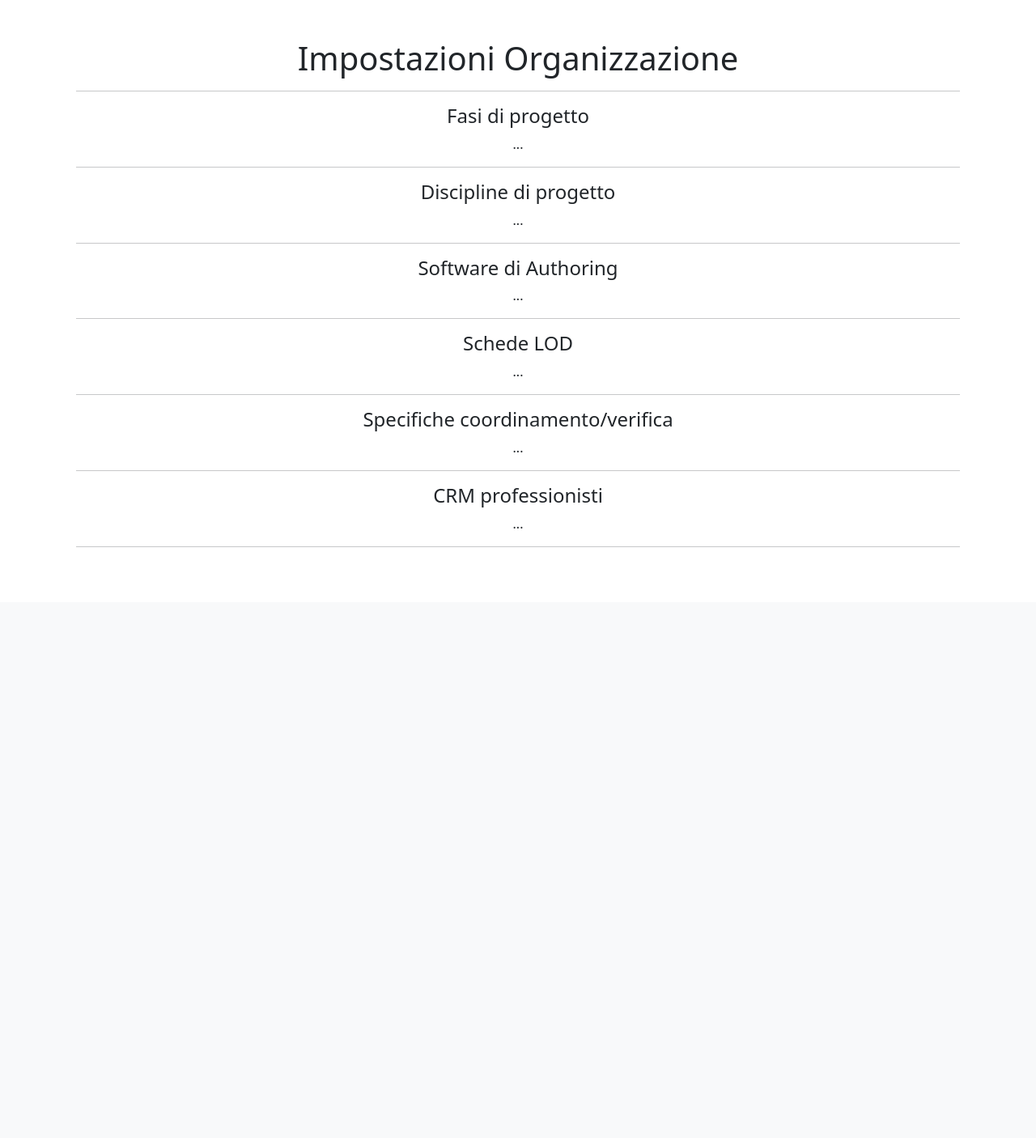
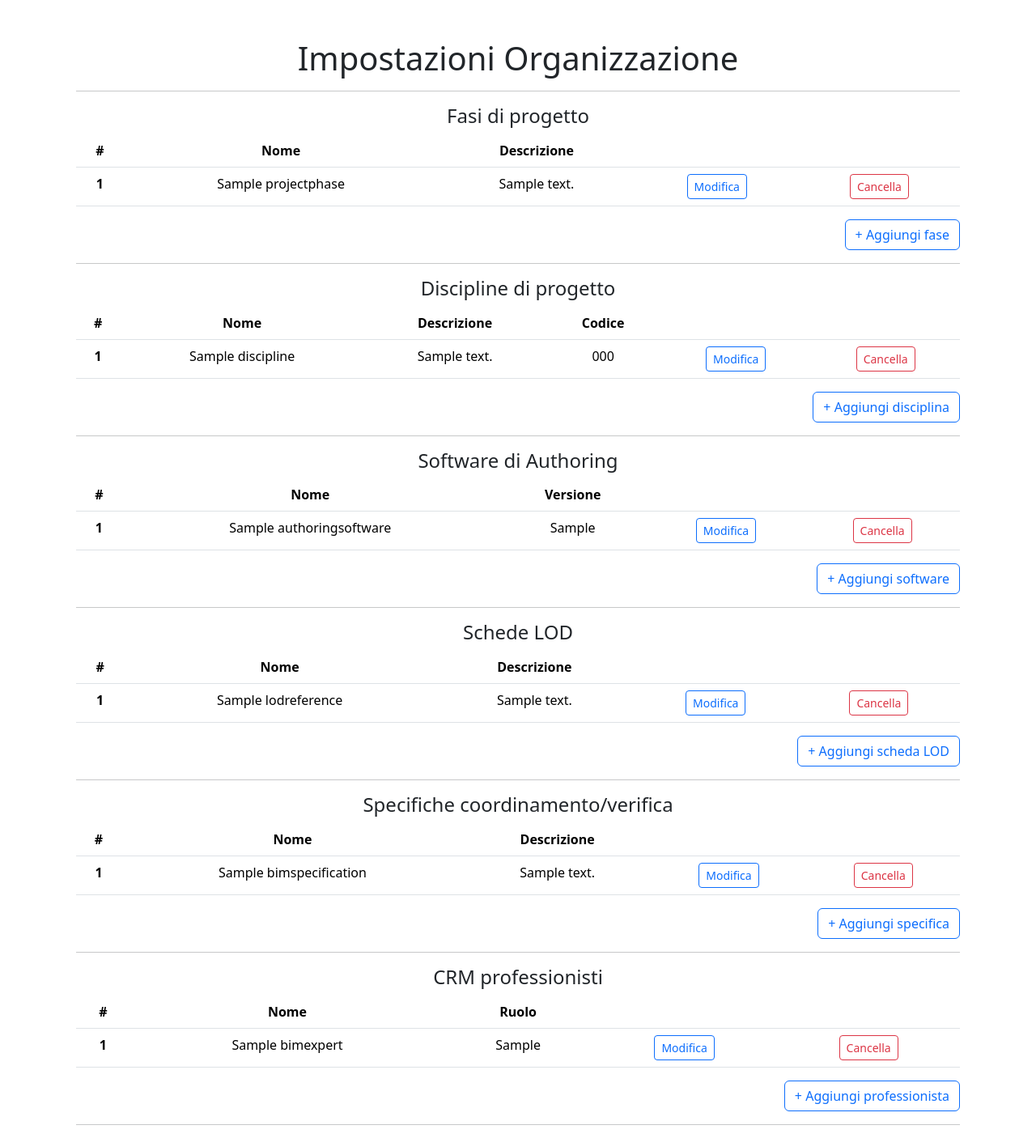
Before and after one commit to zioscuro/LRA-BIM-Project-Manager, a Django app: page /settings/ in a window 1280 px wide. Shown: the part 56-1462 px from the top of the page at 81% size. Before the commit the page ends 732 px from the top, so only its background shows below. Run offline with Django 5.2, Linux system fonts and the light colour scheme; a user stored in the database is signed in; tables that the repository leaves empty hold one stand-in row (values such as "Sample post").

Commit message:
Add BimSpecification model and tabels for organization data in organization_settings.html template

```diff
--- a/BIM_project_manager/core/templates/core/organization_settings.html
+++ b/BIM_project_manager/core/templates/core/organization_settings.html
@@ -8,22 +8,168 @@
   <h1>Impostazioni Organizzazione</h1>
   <hr>
   <h4>Fasi di progetto</h4>
-  <p>...</p>
+  <table class="table">
+    <thead>
+      <tr>
+        <th scope="col">#</th>
+        <th scope="col">Nome</th>
+        <th scope="col">Descrizione</th>
+        <th></th>
+        <th></th>
+      </tr>
+    </thead>
+    <tbody>
+      {% for phase in project_phases.all %}
+      <tr>
+        <th scope="row">{{forloop.counter}}</th>
+        <td>{{ phase.name }}</td>
+        <td>{{ phase.description }}</td>
+        <td><a href="#" class="btn btn-outline-primary btn-sm">Modifica</a></td>
+        <td><a href="#" class="btn btn-outline-danger btn-sm">Cancella</a></td>
+      </tr>
+      {% endfor %}
+    </tbody>
+  </table>
+  <div class="d-flex gap-2 justify-content-end">
+    <a href="#" class="btn btn-outline-primary btn">+ Aggiungi fase</a>
+  </div>
   <hr>
   <h4>Discipline di progetto</h4>
-  <p>...</p>
+  <table class="table">
+    <thead>
+      <tr>
+        <th scope="col">#</th>
+        <th scope="col">Nome</th>
+        <th scope="col">Descrizione</th>
+        <th scope="col">Codice</th>
+        <th></th>
+        <th></th>
+      </tr>
+    </thead>
+    <tbody>
+      {% for discipline in disciplines.all %}
+      <tr>
+        <th scope="row">{{forloop.counter}}</th>
+        <td>{{ discipline.name }}</td>
+        <td>{{ discipline.description }}</td>
+        <td>{{ discipline.code }}</td>
+        <td><a href="#" class="btn btn-outline-primary btn-sm">Modifica</a></td>
+        <td><a href="#" class="btn btn-outline-danger btn-sm">Cancella</a></td>
+      </tr>
+      {% endfor %}
+    </tbody>
+  </table>
+  <div class="d-flex gap-2 justify-content-end">
+    <a href="#" class="btn btn-outline-primary btn">+ Aggiungi disciplina</a>
+  </div>
   <hr>
   <h4>Software di Authoring</h4>
-  <p>...</p>
+  <table class="table">
+    <thead>
+      <tr>
+        <th scope="col">#</th>
+        <th scope="col">Nome</th>
+        <th scope="col">Versione</th>
+        <th></th>
+        <th></th>
+      </tr>
+    </thead>
+    <tbody>
+      {% for software in software_list.all %}
+      <tr>
+        <th scope="row">{{forloop.counter}}</th>
+        <td>{{ software.name }}</td>
+        <td>{{ software.version }}</td>
+        <td><a href="#" class="btn btn-outline-primary btn-sm">Modifica</a></td>
+        <td><a href="#" class="btn btn-outline-danger btn-sm">Cancella</a></td>
+      </tr>
+      {% endfor %}
+    </tbody>
+  </table>
+  <div class="d-flex gap-2 justify-content-end">
+    <a href="#" class="btn btn-outline-primary btn">+ Aggiungi software</a>
+  </div>
   <hr>
   <h4>Schede LOD</h4>
-  <p>...</p>
+  <table class="table">
+    <thead>
+      <tr>
+        <th scope="col">#</th>
+        <th scope="col">Nome</th>
+        <th scope="col">Descrizione</th>
+        <th></th>
+        <th></th>
+      </tr>
+    </thead>
+    <tbody>
+      {% for lod_reference in lod_list.all %}
+      <tr>
+        <th scope="row">{{forloop.counter}}</th>
+        <td>{{ lod_reference.name }}</td>
+        <td>{{ lod_reference.description }}</td>
+        <td><a href="#" class="btn btn-outline-primary btn-sm">Modifica</a></td>
+        <td><a href="#" class="btn btn-outline-danger btn-sm">Cancella</a></td>
+      </tr>
+      {% endfor %}
+    </tbody>
+  </table>
+  <div class="d-flex gap-2 justify-content-end">
+    <a href="#" class="btn btn-outline-primary btn">+ Aggiungi scheda LOD</a>
+  </div>
   <hr>
   <h4>Specifiche coordinamento/verifica</h4>
-  <p>...</p>
+  <table class="table">
+    <thead>
+      <tr>
+        <th scope="col">#</th>
+        <th scope="col">Nome</th>
+        <th scope="col">Descrizione</th>
+        <th></th>
+        <th></th>
+      </tr>
+    </thead>
+    <tbody>
+      {% for specification in specifications_list.all %}
+      <tr>
+        <th scope="row">{{forloop.counter}}</th>
+        <td>{{ specification.name }}</td>
+        <td>{{ specification.description }}</td>
+        <td><a href="#" class="btn btn-outline-primary btn-sm">Modifica</a></td>
+        <td><a href="#" class="btn btn-outline-danger btn-sm">Cancella</a></td>
+      </tr>
+      {% endfor %}
+    </tbody>
+  </table>
+  <div class="d-flex gap-2 justify-content-end">
+    <a href="#" class="btn btn-outline-primary btn">+ Aggiungi specifica</a>
+  </div>
   <hr>
   <h4>CRM professionisti</h4>
-  <p>...</p>
+  <table class="table">
+    <thead>
+      <tr>
+        <th scope="col">#</th>
+        <th scope="col">Nome</th>
+        <th scope="col">Ruolo</th>
+        <th></th>
+        <th></th>
+      </tr>
+    </thead>
+    <tbody>
+      {% for bim_expert in expert_list.all %}
+      <tr>
+        <th scope="row">{{forloop.counter}}</th>
+        <td>{{ bim_expert.name }}</td>
+        <td>{{ bim_expert.position }}</td>
+        <td><a href="#" class="btn btn-outline-primary btn-sm">Modifica</a></td>
+        <td><a href="#" class="btn btn-outline-danger btn-sm">Cancella</a></td>
+      </tr>
+      {% endfor %}
+    </tbody>
+  </table>
+  <div class="d-flex gap-2 justify-content-end">
+    <a href="#" class="btn btn-outline-primary btn">+ Aggiungi professionista</a>
+  </div>
   <hr>
 </div>
 
--- a/BIM_project_manager/core/views.py
+++ b/BIM_project_manager/core/views.py
@@ -4,6 +4,7 @@ from django.views.generic.list import ListView
 from projects.models import BimProject
 from core.mixins import StaffMixin
 from django.views import View
+from organization.models import ProjectPhase, Discipline, AuthoringSoftware, LodReference, BimSpecification, BimExpert
 
 # Create your views here.
 
@@ -27,4 +28,20 @@ class UserList(ListView):
 
 class OrganizationSettings(StaffMixin, View):
   def get(self, request):
-    return render(request, 'core/organization_settings.html')
+    project_phases = ProjectPhase.objects.all()
+    disciplines = Discipline.objects.all()
+    software_list = AuthoringSoftware.objects.all()
+    lod_list = LodReference.objects.all()
+    specifications_list = BimSpecification.objects.all()
+    expert_list = BimExpert.objects.all()
+
+    context = {
+      'project_phases': project_phases,
+      'disciplines': disciplines,
+      'software_list': software_list,
+      'lod_list': lod_list,
+      'specifications_list': specifications_list,
+      'expert_list': expert_list
+      }
+
+    return render(request, 'core/organization_settings.html', context)
--- a/BIM_project_manager/organization/admin.py
+++ b/BIM_project_manager/organization/admin.py
@@ -1,5 +1,5 @@
 from django.contrib import admin
-from .models import ProjectPhase, Discipline, AuthoringSoftware, LodReference, BimExpert
+from .models import ProjectPhase, Discipline, AuthoringSoftware, LodReference, BimSpecification, BimExpert
 
 # Register your models here.
 
@@ -7,4 +7,5 @@ admin.site.register(ProjectPhase)
 admin.site.register(Discipline)
 admin.site.register(AuthoringSoftware)
 admin.site.register(LodReference)
+admin.site.register(BimSpecification)
 admin.site.register(BimExpert)
--- a/BIM_project_manager/organization/models.py
+++ b/BIM_project_manager/organization/models.py
@@ -30,7 +30,7 @@ class AuthoringSoftware(models.Model):
   version = models.CharField(max_length=150, blank=True, null=True, verbose_name="versione")
 
   def __str__(self):
-    return self.name
+    return f'{self.name} - {self.version}'
 
   class Meta:
     verbose_name = 'Software di Authoring'
@@ -47,6 +47,17 @@ class LodReference(models.Model):
     verbose_name = 'Scheda LOD'
     verbose_name_plural = 'Schede LOD'
 
+class BimSpecification(models.Model):
+  name = models.CharField(max_length=80, verbose_name="nome")
+  description = models.CharField(max_length=150, blank=True, null=True, verbose_name="descrizione")
+
+  def __str__(self):
+    return self.name
+
+  class Meta:
+    verbose_name = 'Specifica coordinamento/verifica'
+    verbose_name_plural = 'Specifiche coordinamento/verifica'
+
 class BimExpert(models.Model):
   name = models.CharField(max_length=80, verbose_name="nome")
   position = models.CharField(max_length=80, blank=True, null=True, verbose_name="qualifica")
```
Also changed, not shown: BIM_project_manager/organization/migrations/0003_bimspecification.py (added).
